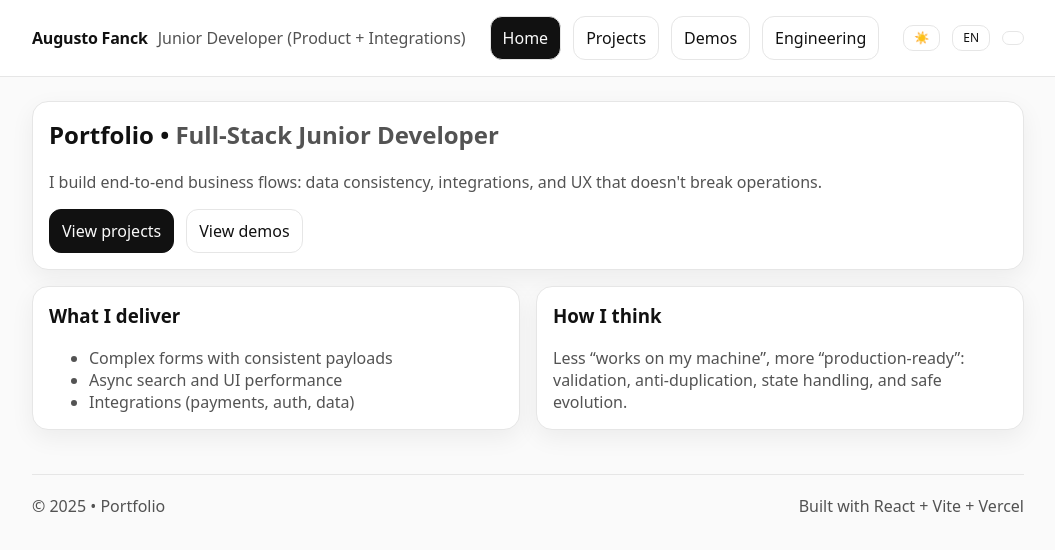
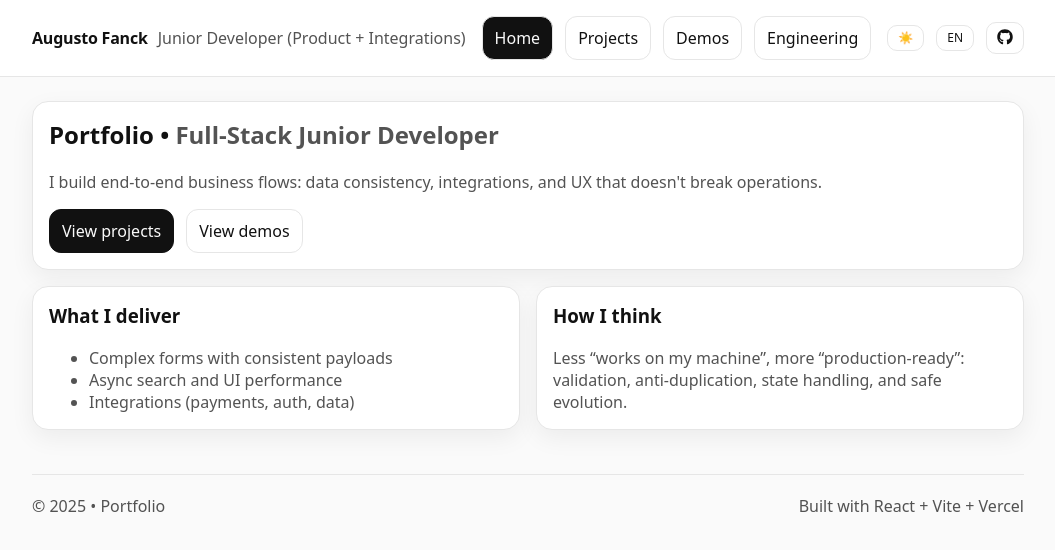
Before and after one commit to augustofanck/portfolio-spa, a React (Vite) app: page / in a window 1280 px wide. Shown: the top 550 px of the page, without its empty margins (112-1167 px from the left). Built offline with nearby package versions, Linux system fonts and the light colour scheme.

Commit message:
feat: add github icon to navbar

```diff
--- a/package.json
+++ b/package.json
@@ -14,6 +14,7 @@
     "react": "^19.2.0",
     "react-dom": "^19.2.0",
     "react-i18next": "^16.5.0",
+    "react-icons": "^5.5.0",
     "react-markdown": "^10.1.0",
     "react-router-dom": "^7.11.0"
   },
--- a/src/components/NavBar.tsx
+++ b/src/components/NavBar.tsx
@@ -1,5 +1,6 @@
 import { NavLink } from "react-router-dom";
 import { useTheme } from "../context/ThemeContext";
+import { FaGithub } from "react-icons/fa";
 import { useTranslation } from "react-i18next";
 import i18n from "../i18n";
 
@@ -15,6 +16,8 @@ const linkStyle = ({ isActive }: { isActive: boolean }) => ({
 export default function NavBar() {
   const { theme, toggle } = useTheme();
   const { t } = useTranslation();
+
+  const GITHUB_URL = "https://github.com/augustofanck";
 
   function toggleLang() {
     const next = i18n.language === "ptBR" ? "en" : "ptBR";
@@ -84,13 +87,22 @@ export default function NavBar() {
               {i18n.language === "ptBR" ? "PT" : "EN"}
             </button>
 
-            <button
-              className="ghost btn-sm"
-              // onClick={openGitHub}
+            <a
+              href={GITHUB_URL}
+              target="_blank"
+              rel="noreferrer"
               title={t("ui.github")}
-              aria-label={t("ui.github")}>
-                {/* {i18n.} */}
-            </button>
+              aria-label={t("ui.github")}
+              style={{ textDecoration: "none" }}
+            >
+              <button
+                type="button"
+                className="ghost btn-sm"
+                aria-label={t("ui.github")}
+              >
+                <FaGithub size={16} />
+              </button>
+            </a>
           </div>
         </div>
       </div>
--- a/src/locales/en/translation.json
+++ b/src/locales/en/translation.json
@@ -1,6 +1,6 @@
 {
   "nav": { "home": "Home", "projects": "Projects", "demos": "Demos", "eng": "Engineering", "identity": "Junior Developer (Product + Integrations)" },
-  "ui": { "theme": "Theme", "light": "Light", "dark": "Dark", "lang": "Language", "pt": "PT-BR", "en": "EN" },
+  "ui": { "theme": "Theme", "light": "Light", "dark": "Dark", "lang": "Language", "pt": "PT-BR", "en": "EN", "github": "GitHub" },
   "brand": { "subtitle": "Junior Dev (Product + Integrations)" },
   "footer": { "left": "© {{year}} • Portfolio", "right": "Built with React + Vite + Vercel" },
 
--- a/src/locales/ptBR/translation.json
+++ b/src/locales/ptBR/translation.json
@@ -6,7 +6,8 @@
     "dark": "Escuro",
     "lang": "Idioma",
     "pt": "PT-BR",
-    "en": "EN"
+    "en": "EN",
+    "github": "GitHub"
   },
   "brand": {
     "subtitle": "Desenvolvedor Júnior (Produto + Integrações)"
```
Also changed, not shown: 1 other file (tests, documents, lock files or other folders).
